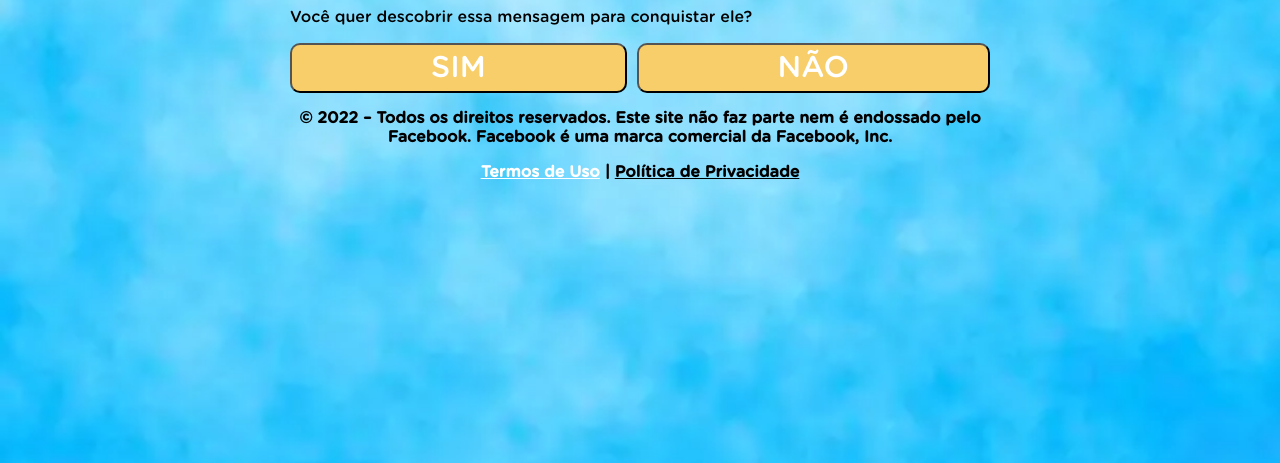
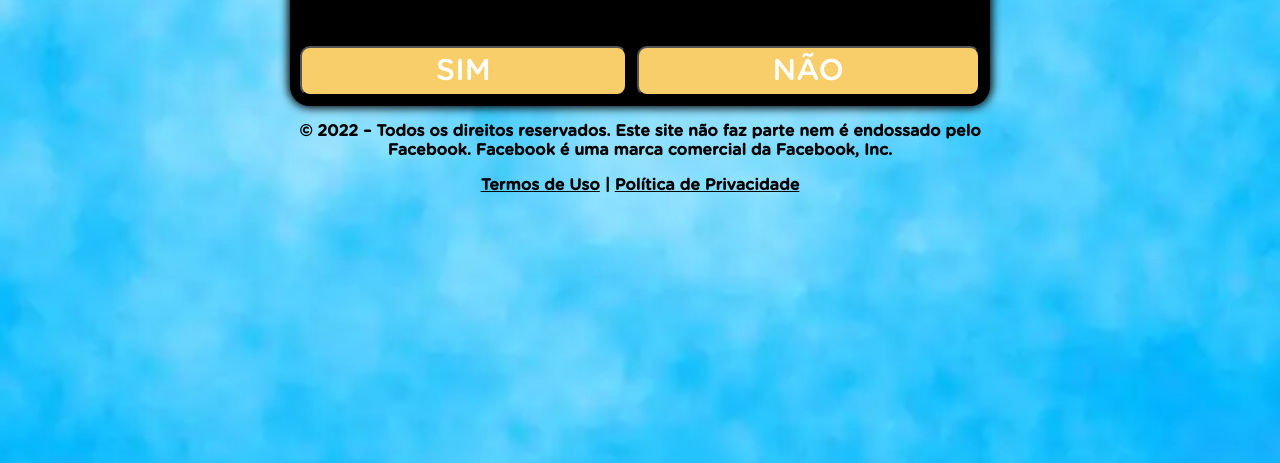
Before and after one commit to Rcosta27/luizadepaula.online, a plain HTML site: page ps1/index.html in a window 1280 px wide. Shown: the part 337-800 px from the top of the page. Drawn offline with Linux system fonts and the light colour scheme.

Commit message:
Update index.html

```diff
--- a/ps1/index.html
+++ b/ps1/index.html
@@ -73,7 +73,7 @@
 </head>
 <body>
   <div class="container">
-    <div class="white">
+    <div class="black">
       <div id="primeira">
         <div class="question">
           <h1>Questão 1</h1>
@@ -106,7 +106,7 @@
       </div>
     </div>
     <p style="text-align: center; font-weight: bold;">© 2022 – Todos os direitos reservados. Este site não faz parte nem é endossado pelo Facebook. Facebook é uma marca comercial da Facebook, Inc.</p>
-    <p style="text-align: center; font-weight: bold;"><a href="https://mariajuliapg.fun/pv/" style="color: white;">Termos de Uso</a> | <a href="https://mariajuliapg.fun/pv/" style="color: black;">Política de Privacidade</a></p>
+    <p style="text-align: center; font-weight: bold;"><a href="https://mariajuliapg.fun/pv/" style="color: black;">Termos de Uso</a> | <a href="https://mariajuliapg.fun/pv/" style="color: black;">Política de Privacidade</a></p>
   </div>
   <script>
     function segunda() {
```
